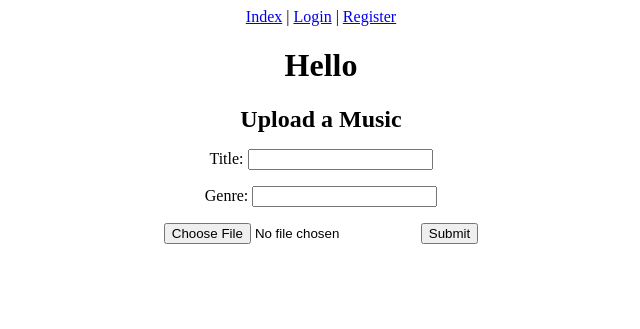
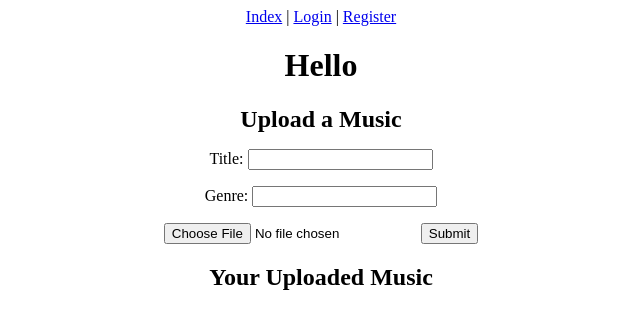
Before and after one commit to tangziyi001/MusicQR, a Django app: template lswa/musician/templates/musician/artist.html in a window 1280 px wide. Shown: the top 329 px of the page, without its empty margins (319-959 px from the left). Run offline with Django 3.2, Linux system fonts and the light colour scheme; the template is opened without the code that fills it, so the values that code supplies are empty.

Commit message:
test music list

```diff
--- a/lswa/musician/templates/musician/artist.html
+++ b/lswa/musician/templates/musician/artist.html
@@ -12,4 +12,9 @@
 <input type="submit">
 </form>
 </div>
+
+<div class="center">
+	<h2>Your Uploaded Music</h2>
+
+</div>
 {% endblock %}
```
